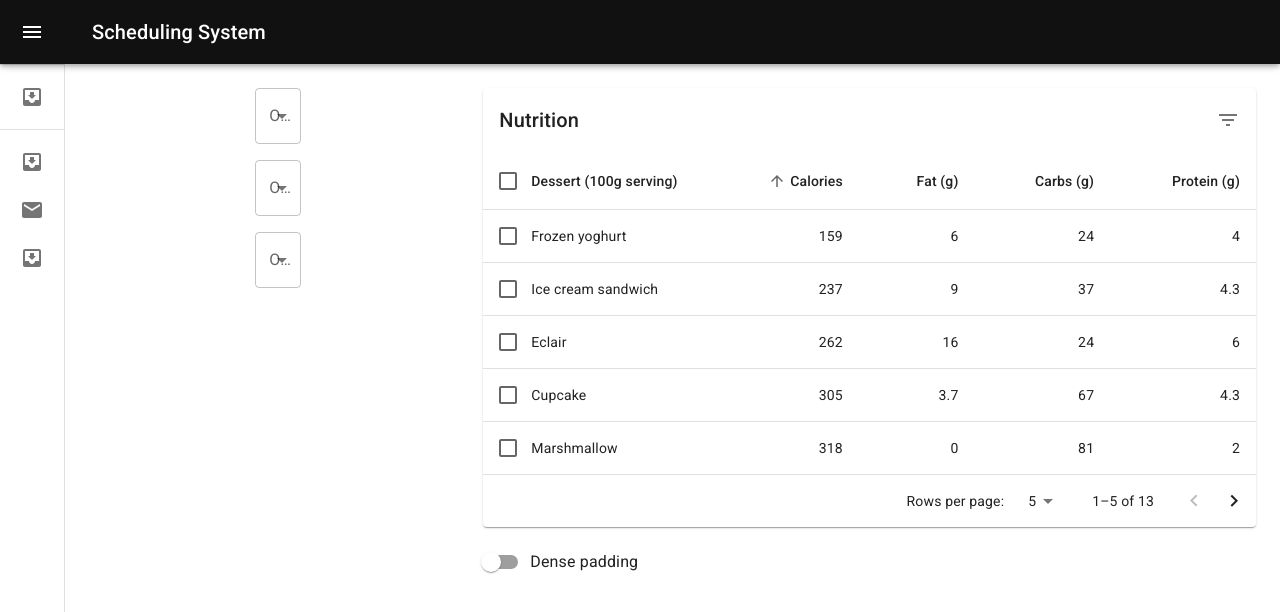
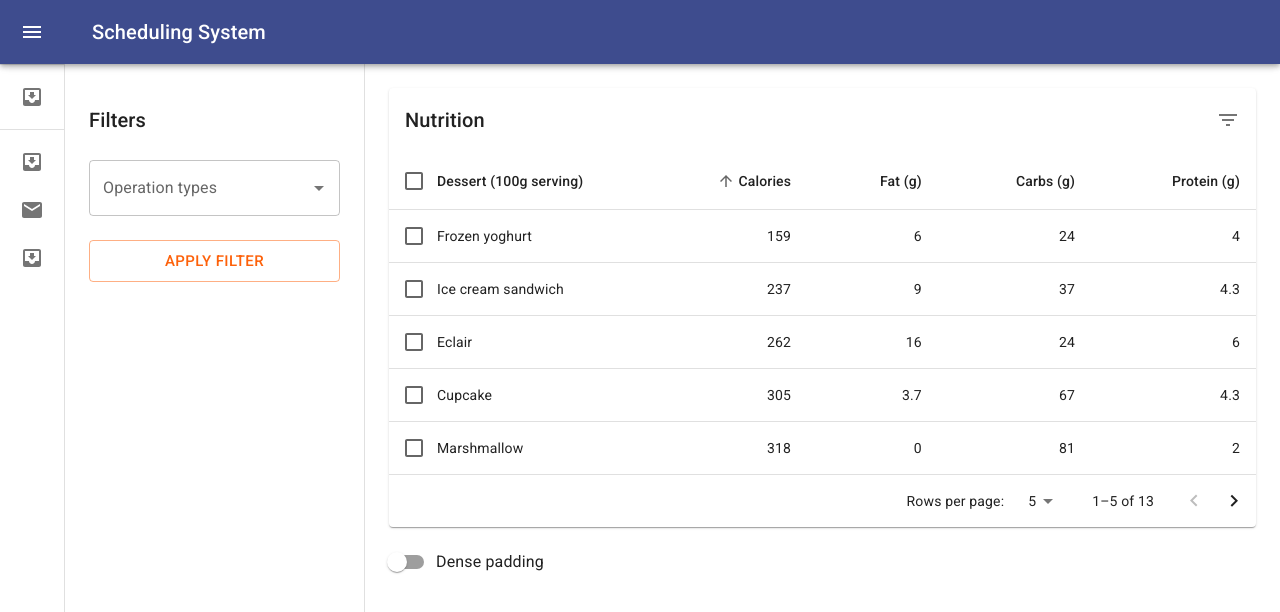
Before and after one commit to mr-sandy/scheduling, a React (Create React App) app in the folder app/: page /scheduling in a window 1280 px wide. Shown: the top 612 px of the page. Built offline with nearby package versions, Linux system fonts and the light colour scheme.

Commit message:
wired up search params

```diff
--- a/app/src/components/App.tsx
+++ b/app/src/components/App.tsx
@@ -21,7 +21,7 @@ export default function App() {
           <CssBaseline />
           <MyAppBar open={open} handleDrawerOpen={() => setOpen(true)} />
           <MyDrawer open={open} handleDrawerClose={() => setOpen(false)} />
-          <Box component="main" sx={{ flexGrow: 1, p: 3 }}>
+          <Box component="main" sx={{ flexGrow: 1 }}>
             <DrawerHeader />
             <Routes>
               <Route index element={<Navigate to="/scheduling" />} />
--- /dev/null
+++ b/app/src/components/Home/Filters.tsx
@@ -0,0 +1,42 @@
+import * as React from "react";
+import { Box, Button, Stack, Typography } from "@mui/material";
+import OperationTypeFilter from "./OperationTypeFilter";
+import { useSearchParams } from "react-router-dom";
+
+export function Filters() {
+  const [searchParams, setSearchParams] = useSearchParams();
+
+  const [operationTypes, setOperationTypes] = React.useState(
+    searchParams.getAll("operationType") || ([] as string[])
+  );
+
+  function handleFilterClick() {
+    setSearchParams({ operationType: operationTypes });
+  }
+
+  return (
+    <Box>
+      <Typography
+        sx={{ paddingTop: 2, paddingBottom: 3 }}
+        variant="h6"
+        component="div"
+      >
+        Filters
+      </Typography>
+      <Stack spacing={3}>
+        <OperationTypeFilter
+          operationTypes={operationTypes}
+          onChange={(value) => setOperationTypes(value)}
+        />
+        <Button
+          variant="outlined"
+          size="large"
+          color="secondary"
+          onClick={() => handleFilterClick()}
+        >
+          Apply filter
+        </Button>
+      </Stack>
+    </Box>
+  );
+}
--- a/app/src/components/Home/Home.tsx
+++ b/app/src/components/Home/Home.tsx
@@ -1,23 +1,32 @@
-import * as React from "react";
-import { Box, Paper, styled } from "@mui/material";
+import { Box } from "@mui/material";
 import { OperationsTable } from "./OperationsTable";
-import { OperationsFilter } from "./OperationsFilter";
-
-const Item = styled(Paper)(({ theme }) => ({
-  backgroundColor: theme.palette.mode === "dark" ? "#1A2027" : "#fff",
-  ...theme.typography.body2,
-  padding: theme.spacing(1),
-  textAlign: "center",
-  color: theme.palette.text.secondary,
-}));
+import { Filters } from "./Filters";
 
 export function Home() {
   return (
-    <Box display="grid" gridTemplateColumns="repeat(12, 1fr)" gap={2}>
-      <Box gridColumn="span 4">
-        <OperationsFilter />
+    <Box
+      sx={{
+        display: "flex",
+        flexDirection: "row",
+      }}
+    >
+      <Box
+        sx={{
+          padding: 3,
+          borderRight: 1,
+          borderColor: "#e0e0e0",
+          height: "calc(100vh - 64px)",
+          width: 300,
+        }}
+      >
+        <Filters />
       </Box>
-      <Box gridColumn="span 8">
+      <Box
+        sx={{
+          padding: 3,
+          flexGrow: 1,
+        }}
+      >
         <OperationsTable />
       </Box>
     </Box>
--- /dev/null
+++ b/app/src/components/Home/OperationTypeFilter.tsx
@@ -0,0 +1,34 @@
+import { Autocomplete, TextField } from "@mui/material";
+
+const options = [
+  { label: "Category", value: "category" },
+  { label: "Search", value: "search" },
+  { label: "Detail", value: "detail" },
+  { label: "Review", value: "review" },
+];
+
+function findOptions(values: string[]) {
+  return options.filter((option) => values.includes(option.value));
+}
+
+export default function OperationTypeFilter({
+  operationTypes,
+  onChange,
+}: {
+  operationTypes: string[];
+  onChange: (age: string[]) => void;
+}) {
+  return (
+    <Autocomplete
+      multiple
+      options={options}
+      getOptionLabel={(option) => option.label}
+      value={findOptions(operationTypes)}
+      onChange={(event, newValue) => onChange(newValue.map((v) => v.value))}
+      filterSelectedOptions
+      renderInput={(params) => (
+        <TextField {...params} label="Operation types" />
+      )}
+    />
+  );
+}
--- a/app/src/components/Home/OperationTypeSelector.tsx
+++ /dev/null
@@ -1,24 +0,0 @@
-import { FormControl, InputLabel, Select, MenuItem } from "@mui/material";
-
-export default function OperationTypeSelector({
-  operationType,
-  onChange,
-}: {
-  operationType: string;
-  onChange: (age: string) => void;
-}) {
-  return (
-    <FormControl fullWidth>
-      <InputLabel id="demo-simple-select-label">Operation Type</InputLabel>
-      <Select
-        value={operationType}
-        label="Operation Type"
-        onChange={(e) => onChange(e.target.value)}
-      >
-        <MenuItem value={"category"}>Category</MenuItem>
-        <MenuItem value={"search"}>Search</MenuItem>
-        <MenuItem value={"detail"}>Detail</MenuItem>
-      </Select>
-    </FormControl>
-  );
-}
--- a/app/src/components/Home/OperationsFilter.tsx
+++ /dev/null
@@ -1,26 +0,0 @@
-import * as React from "react";
-import { Box, Stack, Typography } from "@mui/material";
-import OperationTypeSelector from "./OperationTypeSelector";
-
-export function OperationsFilter() {
-  const [operationType, setOperationType] = React.useState("");
-
-  return (
-    <Box sx={{ display: "flex", justifyContent: "center", mb: 3 }}>
-      <Stack spacing={2}>
-        <OperationTypeSelector
-          operationType={operationType}
-          onChange={(value) => setOperationType(value)}
-        />
-        <OperationTypeSelector
-          operationType={operationType}
-          onChange={(value) => setOperationType(value)}
-        />
-        <OperationTypeSelector
-          operationType={operationType}
-          onChange={(value) => setOperationType(value)}
-        />
-      </Stack>
-    </Box>
-  );
-}
--- a/app/src/components/myTheme.tsx
+++ b/app/src/components/myTheme.tsx
@@ -3,10 +3,10 @@ import { createTheme } from "@mui/material";
 export const myTheme = createTheme({
   palette: {
     primary: {
-      main: "#111",
+      main: "#3e4c8e",
     },
     secondary: {
-      main: "#999",
+      main: "#fd610a",
     },
   },
 });
```
